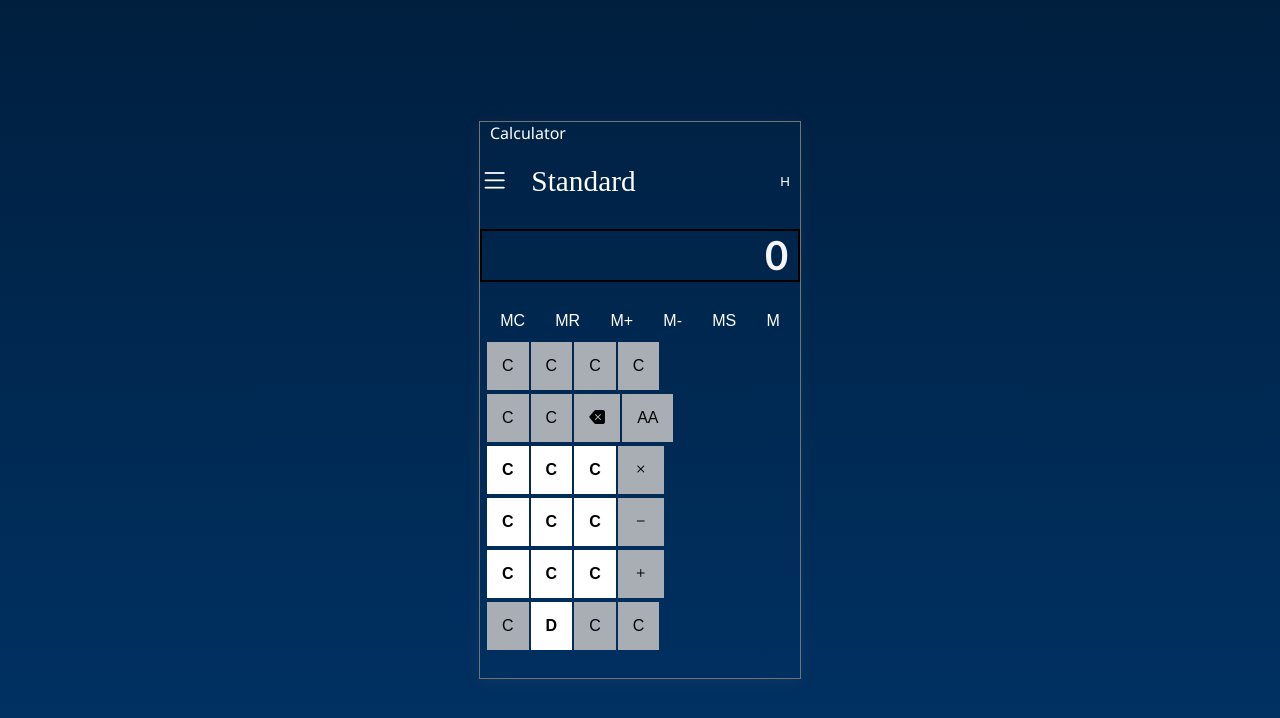
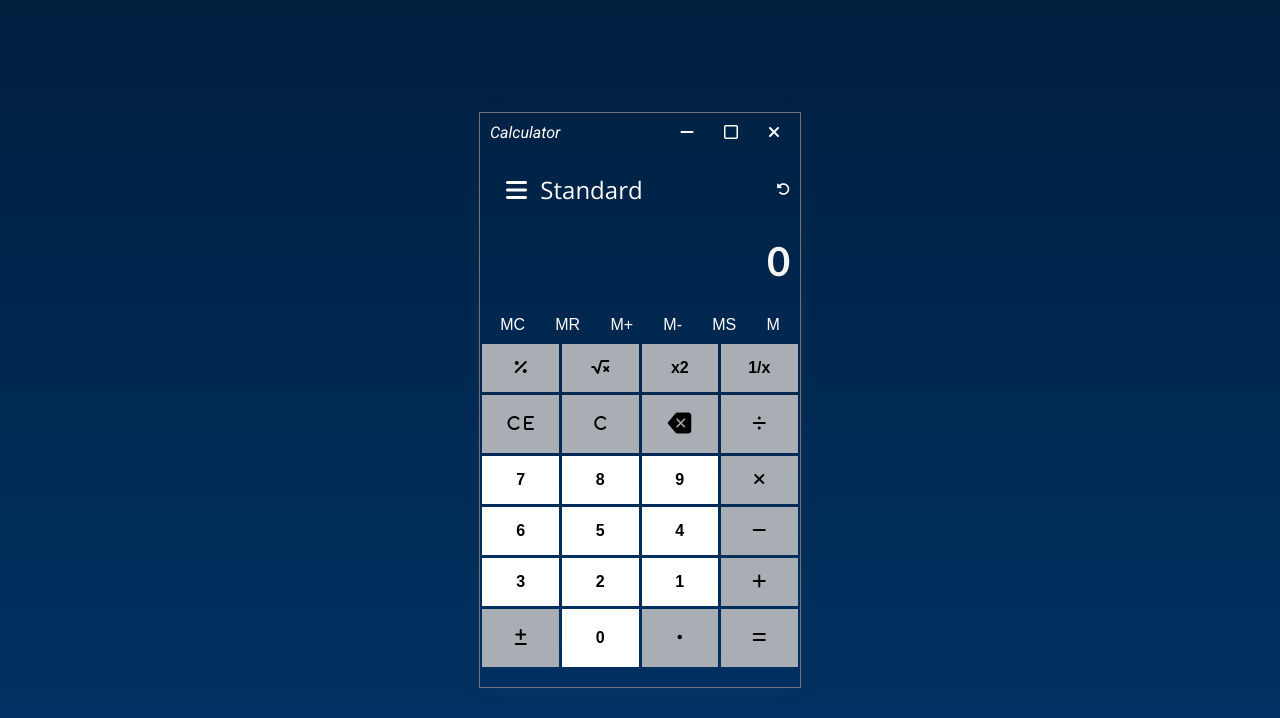
Before and after one commit to Mirza5056/ONLINE-CALCULATOR, a plain HTML site: page index.html in a window 1280 px wide. Drawn offline with nearby package versions, Linux system fonts and the light colour scheme.

Commit message:
css completed

```diff
--- a/calculator.css
+++ b/calculator.css
@@ -1,4 +1,5 @@
-  body {
+@import url('https://fonts.googleapis.com/css2?family=Open+Sans:ital,wght@0,300..800;1,300..800&display=swap');
+body {
     margin: 0;
     display: flex;
     justify-content: center;
@@ -9,11 +10,24 @@
 
   .calculator {
     width: 320px;
-    height: 14.7cm;
+    height: 15.2cm;
     background-color: transparent;
     box-shadow: 0px 3px 15px rgb(113, 115, 119, 0.1);
     border: 1px;
     border: 1px solid #717377;
+  }
+
+  .top-bar {
+    display: flex;
+    justify-content: space-between;
+    margin-right: 10px;
+    align-items: center;
+    color: white;
+  }
+
+  .top-buttons {
+    display: flex;
+    gap: 10px;
   }
 
   .calculator-font {
@@ -22,13 +36,45 @@
     font-size: 12pt;
     font-weight: 200;
     color: white;
-    font-family: 'Segoe UI', Tahoma, Geneva, Verdana, sans-serif;
+    font-family: "Roboto", sans-serif;
+    font-weight: 400;
+    font-style: italic;
   }
 
   .standard {
     color: white;
-    font-size: 22pt;
-    font-weight: 300;
+    border: none;
+    background-color: transparent;
+    font-size: 18pt;
+    margin-left: 0px;
+  }
+
+  .cross {
+    padding: 10px;
+  }
+  .square {
+    padding: 10px;
+  }
+  .minimize {
+    padding: 10px;
+  }
+  .cross:hover {
+    background-color: red;
+  }
+
+  .square:hover {
+    background-color: #A8AEB4;
+  }
+
+  .minimize:hover {
+    background-color: #A8AEB4;
+  }
+
+  .standard-text {
+    font-family: "Open Sans", sans-serif;
+    font-optical-sizing: auto;
+    font-weight: 400;
+    font-style: normal;
   }
 
   .calculator-inside-text {
@@ -38,7 +84,6 @@
     font-weight: bold;
     font-size: 30pt;
     font-family: 'Gill Sans', 'Gill Sans MT', Calibri, 'Trebuchet MS', sans-serif;
-    border: 2px solid black;
     color: whitesmoke;
   }
 
@@ -59,16 +104,15 @@
   }
 
   .history-button:hover {
-    background-color: #7e868d;
     border: 1px solid #ccc;
     cursor: pointer;
-    margin-right: 10px;
   }
 
   .standard-history {
     margin-top: 20px;
     display: flex;
     justify-content: space-between;
+    margin-left: 20px;
     align-items: center;
   }
 
@@ -104,32 +148,10 @@
     cursor: pointer;
   }
 
-  .grid-buttons {
-    display: grid;
-    display: flex;
-    grid-template-columns: auto auto auto auto;
-    column-gap: 2px;
-    padding: 2px;
-    row-gap: 20px;
-  }
-
-  .grid-buttons button {
-    border: none;
-    text-align: center;
-    padding: 15px 15px;
-  }
-
-  .calculator-buttons {
-    margin-left: 5px;
-    margin-right: 5px;
-    height: 7.1cm;
-    display: flex;
-    display: grid;
-  }
-
   .different-background {
     background-color: #A8AEB4;
     font-size: 12pt;
+    font-weight: bold;
   }
 
   .white {
@@ -151,3 +173,27 @@
     cursor: pointer;
     border: 1px solid #ccc;
   }
+
+  .calculator-buttons {
+      height: 7.1cm;
+      display: grid;
+      gap: 3px;
+      margin-left: 2.4px;
+      margin-right: 2.4px;
+  }
+
+  .grid-buttons {
+    display: grid;
+    grid-template-columns: repeat(4,1fr);
+    column-gap: 3px;
+  }
+
+  .grid-buttons button {
+    border: none;
+    text-align: center;
+    padding: 15px 15px;
+  }
+
+  .icon-size {
+    font-size: 18pt;
+  }
--- a/index.html
+++ b/index.html
@@ -8,15 +8,26 @@
     <script src="https://code.jquery.com/jquery-3.6.0.min.js"></script>
     <link href="https://code.jquery.com/ui/1.10.4/themes/ui-lightness/jquery-ui.css" rel="stylesheet">
     <link rel="stylesheet" href="https://cdn.jsdelivr.net/npm/bootstrap-icons@1.11.3/font/bootstrap-icons.min.css">
+    <link rel="preconnect" href="https://fonts.googleapis.com">
+<link rel="preconnect" href="https://fonts.gstatic.com" crossorigin>
+<link href="https://fonts.googleapis.com/css2?family=Roboto:ital,wght@0,100;0,300;0,400;0,500;0,700;0,900;1,100;1,300;1,400;1,500;1,700;1,900&display=swap" rel="stylesheet">
         <script src="https://code.jquery.com/ui/1.10.4/jquery-ui.js"></script>
+        <script src="https://kit.fontawesome.com/d245d62366.js" crossorigin="anonymous"></script>
     <title>Online Calculator Page</title>
 </head>
 <body>
     <div class="calculator">
-        <b class="calculator-font">Calculator</b><br>
+        <div class="top-bar">
+            <b class="calculator-font">Calculator</b><br>
+            <div class="top-buttons">
+                <i class="fa-solid fa-minus minimize"></i>
+                <i class="fa-regular fa-square square"></i>
+                <i class="fa-solid fa-xmark cross"></i>
+            </div>
+        </div>
         <div class="standard-history">
-            <b class="standard"><i class="bi bi-list"></i>&nbsp;&nbsp;&nbsp;Standard</b>
-            <button class="history-button">H</button>
+            <button class="standard"><i class="fa-solid fa-bars"></i>&nbsp;&nbsp;<b class="standard-text">Standard</b></button>
+            <button class="history-button"><i class="fa-solid fa-rotate-left"></i></button>
         </div>
         <div class="calculator-inside-text">0&nbsp;</div>
         <div class="button-top">
@@ -29,40 +40,40 @@
         </div>
         <div class="calculator-buttons">
             <div class="grid-buttons">
-                <button class="different-background">C</button>
-                <button class="different-background">C</button>
-                <button class="different-background">C</button>
-                <button class="different-background">C</button>
+                <button class="different-background"><i class="fa-solid fa-percent"></i></button>
+                <button class="different-background"><i class="fa-solid fa-square-root-variable"></i></button>
+                <button class="different-background">x2</button>
+                <button class="different-background">1/x</button>
             </div>
             <div class="grid-buttons">
-                <button class="different-background">C</button>
-                <button class="different-background">C</button>
-                <button class="different-background"><i class="bi bi-backspace-fill"></i></button>
-                <button class="different-background">AA</button>
+                <button class="different-background"><i class="fa-solid fa-c"></i>&nbsp;<i class="fa-solid fa-e"></i></button>
+                <button class="different-background"><i class="fa-solid fa-c"></i></button>
+                <button class="different-background"><i class="bi bi-backspace-fill icon-size"></i></button>
+                <button class="different-background"><i class="fa-solid fa-divide"></i></button>
             </div>
             <div class="grid-buttons">
-                <button class="white">C</button>
-                <button class="white">C</button>
-                <button class="white">C</button>
-                <button class="different-background"><i class="bi bi-x"></i></button>
+                <button class="white">7</button>
+                <button class="white">8</button>
+                <button class="white">9</button>
+                <button class="different-background"><i class="fa-solid fa-xmark"></i></button>
             </div>
             <div class="grid-buttons">
-                <button class="white">C</button>
-                <button class="white">C</button>
-                <button class="white">C</button>
-                <button class="different-background"><i class="bi bi-dash"></i></button>
+                <button class="white">6</button>
+                <button class="white">5</button>
+                <button class="white">4</button>
+                <button class="different-background"><i class="fa-solid fa-minus"></i></button>
             </div>
             <div class="grid-buttons">
-                <button class="white">C</button>
-                <button class="white">C</button>
-                <button class="white">C</button>
-                <button class="different-background"><i class="bi bi-plus"></i></button>
+                <button class="white">3</button>
+                <button class="white">2</button>
+                <button class="white">1</button>
+                <button class="different-background"><i class="fa-solid fa-plus"></i></button>
             </div>
             <div class="grid-buttons">
-                <button class="different-background">C</button>
-                <button class="white">D</button>
-                <button class="different-background">C</button>
-                <button class="different-background">C</button>
+                <button class="different-background"><i class="fa-solid fa-plus-minus"></i></button>
+                <button class="white">0</button>
+                <button class="different-background"><i class="bi bi-dot icon-size"></i></button>
+                <button class="different-background"><i class="fa-solid fa-equals"></i></button>
             </div>
         </div>
     </div>
```
